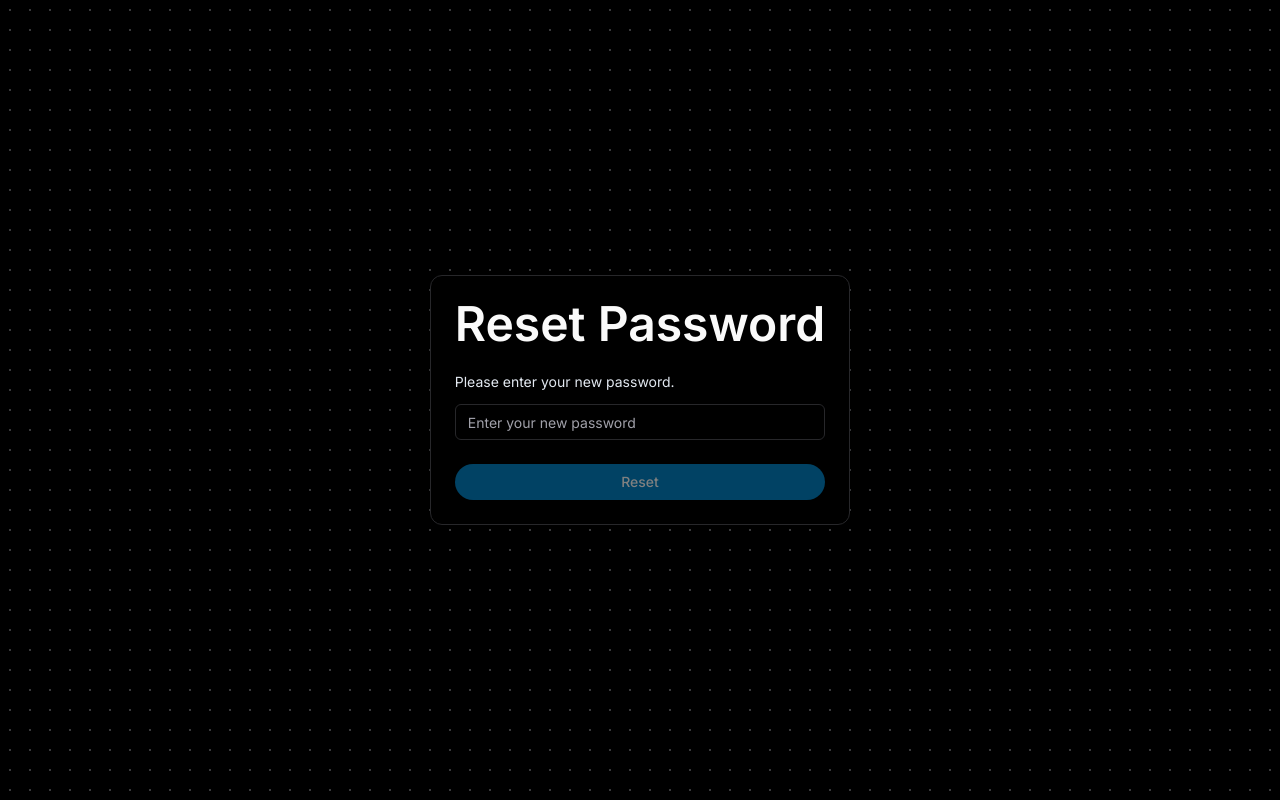
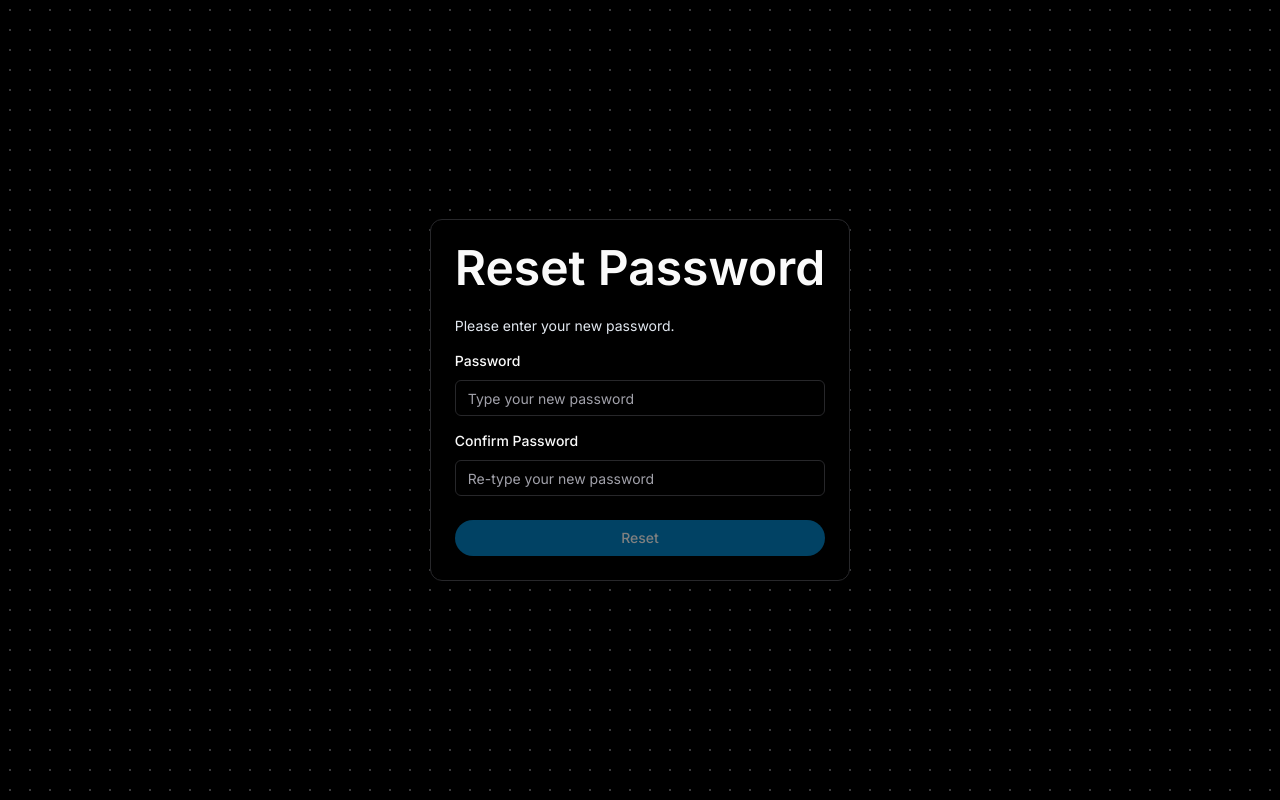
Before and after one commit to tonishantyadav/swift-auth, a Next.js app: page /auth/reset/password in a window 1280 px wide. Built offline with nearby package versions, Linux system fonts and the light colour scheme.

Commit message:
Add confirm password field while resetting the password

```diff
--- a/components/auth/PasswordResetCard.tsx
+++ b/components/auth/PasswordResetCard.tsx
@@ -3,7 +3,8 @@
 import { Input, Spinner } from '@/components/ui'
 import { usePasswordReset } from '@/hooks/auth/usePasswordReset'
 import { handleError } from '@/lib/error'
-import { PasswordInputSchema } from '@/schemas/validation'
+import { PasswordResetInputSchema } from '@/schemas/validation'
+import { Field } from '@/types/form'
 import { zodResolver } from '@hookform/resolvers/zod'
 import { useRouter, useSearchParams } from 'next/navigation'
 import { useEffect, useState } from 'react'
@@ -12,12 +13,19 @@ import { z } from 'zod'
 import { FormCardError } from '../FormCard'
 import { Button } from '../ui'
 import { Card, CardContent, CardFooter, CardHeader } from '../ui/card'
-import { Form, FormControl, FormField, FormItem, FormMessage } from '../ui/form'
+import {
+  Form,
+  FormControl,
+  FormField,
+  FormItem,
+  FormLabel,
+  FormMessage,
+} from '../ui/form'
 
 const PasswordResetCard = () => {
-  const form = useForm<z.infer<typeof PasswordInputSchema>>({
-    resolver: zodResolver(PasswordInputSchema),
-    defaultValues: { password: '' },
+  const form = useForm<z.infer<typeof PasswordResetInputSchema>>({
+    resolver: zodResolver(PasswordResetInputSchema),
+    defaultValues: { password: '', confirmPassword: '' },
   })
   const params = useSearchParams()
   const router = useRouter()
@@ -32,14 +40,29 @@ const PasswordResetCard = () => {
     }
   }, [params])
 
-  const onSubmit = async ({ password }: { password: string }) => {
+  const onSubmit = async ({
+    password,
+    confirmPassword,
+  }: {
+    password: string
+    confirmPassword: string
+  }) => {
+    let isPasswordConfirmed = false
     try {
+      if (confirmPassword !== password) {
+        setError("Password doesn't match.")
+        form.reset()
+        throw new Error()
+      }
+      isPasswordConfirmed = true
       await passwordReset.mutateAsync({ token, password })
     } catch (error) {
-      const errorMessage = handleError(error)
-      setError(errorMessage)
+      if (isPasswordConfirmed) {
+        const errorMessage = handleError(error)
+        setError(errorMessage)
+      }
     }
-    setTimeout(() => router.push('/auth/signin'), 4000)
+    if (isPasswordConfirmed) setTimeout(() => router.push('/auth/signin'), 1000)
   }
 
   return (
@@ -60,10 +83,30 @@ const PasswordResetCard = () => {
               name="password"
               render={({ field }) => (
                 <FormItem>
+                  <FormLabel>Password</FormLabel>
                   <FormControl>
                     <Input
                       className="transition delay-150 duration-300 ease-in-out hover:-translate-y-1 hover:scale-110"
-                      placeholder="Enter your new password"
+                      placeholder="Type your new password"
+                      type="password"
+                      {...field}
+                    />
+                  </FormControl>
+                  <FormMessage />
+                </FormItem>
+              )}
+            />
+            <FormField
+              control={form.control}
+              name="confirmPassword"
+              render={({ field }) => (
+                <FormItem>
+                  <FormLabel>Confirm Password</FormLabel>
+                  <FormControl>
+                    <Input
+                      className="transition delay-150 duration-300 ease-in-out hover:-translate-y-1 hover:scale-110"
+                      placeholder="Re-type your new password"
+                      type="password"
                       {...field}
                     />
                   </FormControl>
@@ -88,4 +131,17 @@ const PasswordResetCard = () => {
   )
 }
 
+const fields: Field[] = [
+  {
+    label: 'Password',
+    placeholder: 'Type your new password',
+    type: 'password',
+  },
+  {
+    label: 'Confirm Password',
+    placeholder: 'Re-type your new password',
+    type: 'password',
+  },
+]
+
 export default PasswordResetCard
--- a/schemas/validation.ts
+++ b/schemas/validation.ts
@@ -35,9 +35,13 @@ export const PasswordResetSchema = z.object({
     .max(255, 'Password is too long.'),
 })
 
-export const PasswordInputSchema = z.object({
+export const PasswordResetInputSchema = z.object({
   password: z
     .string()
     .min(8, 'Password must be at least 8 characters long.')
     .max(255, 'Password is too long.'),
+  confirmPassword: z
+    .string()
+    .min(8, 'Password must be at least 8 characters long.')
+    .max(255, 'Password is too long.'),
 })
```
